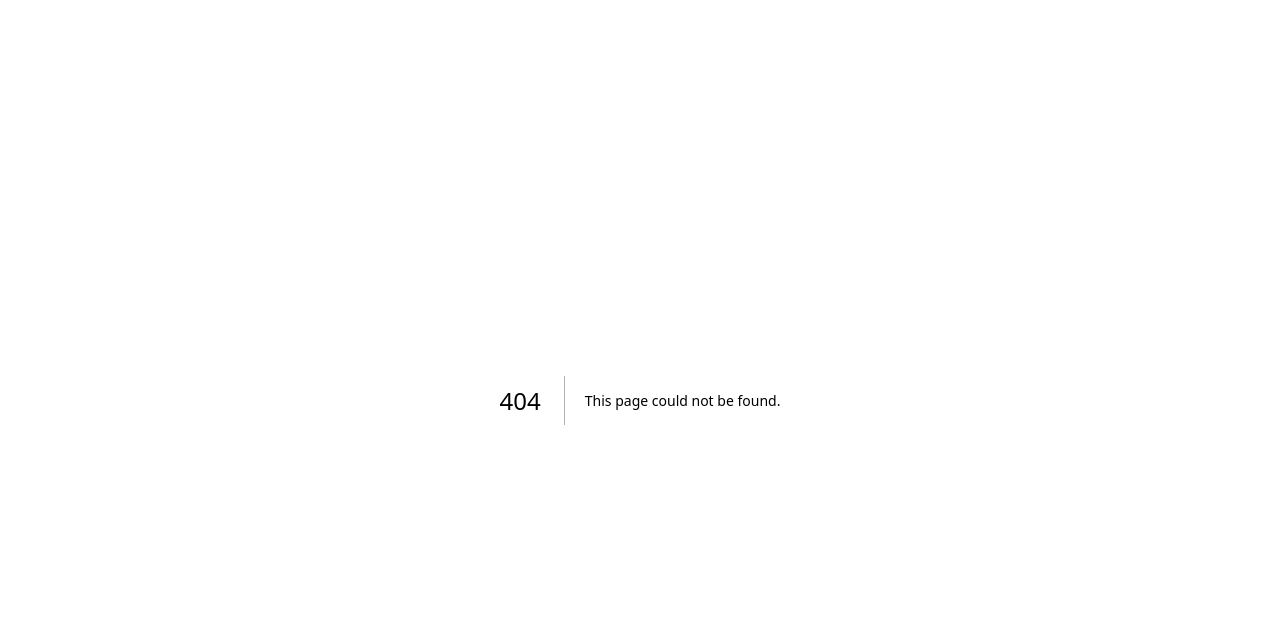
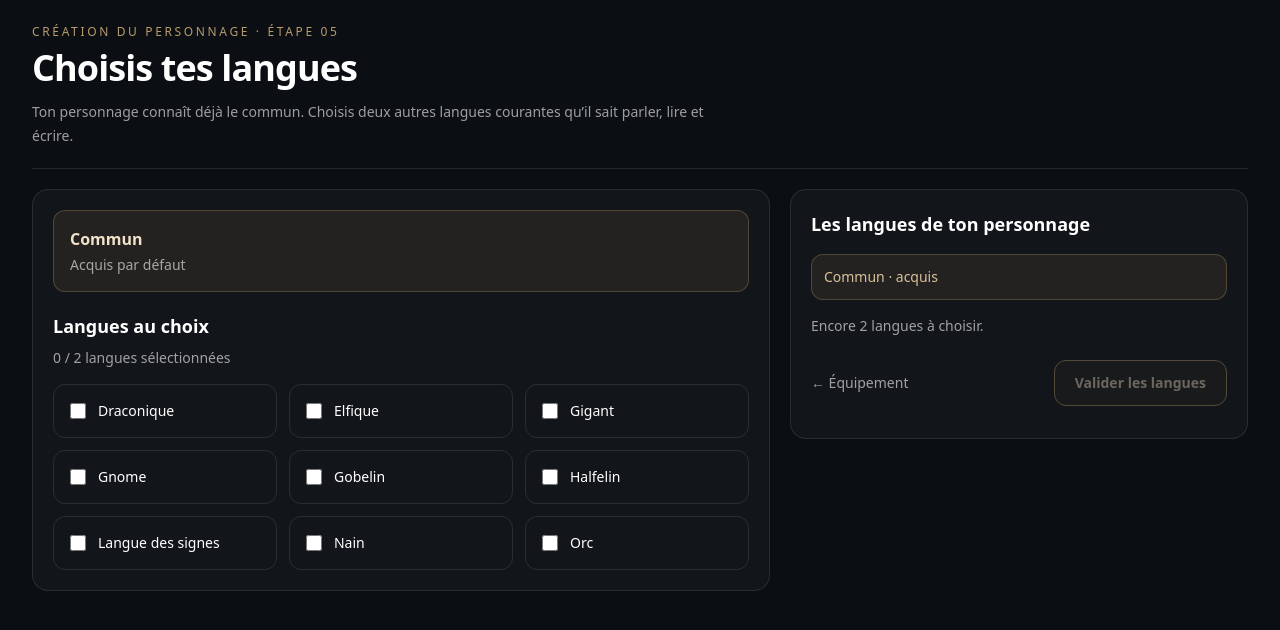
Before and after one commit to Kitari31/dnd-character-builder, a Next.js app: page /creation/languages in a window 1280 px wide. Before the commit this address had no page. Shown: the top 630 px of the page. Built offline with nearby package versions, Linux system fonts and the light colour scheme.

Commit message:
feat: add languages page

```diff
--- a/src/app/creation/backgrounds/page.tsx
+++ b/src/app/creation/backgrounds/page.tsx
@@ -273,7 +273,7 @@ function BackgroundSelection() {
                       onClick={() => router.back()}
                       className="text-sm font-medium text-white/50 transition hover:text-white"
                     >
-                      ← Retour
+                      ← Espèce
                     </button>
 
                     <button
--- a/src/app/creation/equipment/page.tsx
+++ b/src/app/creation/equipment/page.tsx
@@ -62,7 +62,6 @@ function EquipmentForm({ classId, className, backgroundId, backgroundName, class
     searchParams.get("equipmentClass") === classId ? searchParams.get("classEquipmentChoice") : null));
   const [backgroundChoice, setBackgroundChoice] = useState(() => resolveEquipmentChoice(backgroundOption,
     searchParams.get("equipmentBackground") === backgroundId ? searchParams.get("backgroundEquipmentChoice") : null));
-  const [saved, setSaved] = useState(false);
 
   function selectionParams() {
     const params = new URLSearchParams(searchParams.toString());
@@ -96,14 +95,12 @@ function EquipmentForm({ classId, className, backgroundId, backgroundName, class
         <div className="space-y-5">
           <EquipmentOptions name="class-equipment" title={`Équipement de classe · ${className}`} options={classOptions}
             selected={classOption} choice={resolveEquipmentChoice(classOption, classChoice)}
-            sourceUrl={`https://www.aidedd.org/regles-24/classes/${classId}/`}
-            onSelect={id => { setClassOptionId(id); setSaved(false); }}
-            onChoice={value => { setClassChoice(value); setSaved(false); }} />
+            onSelect={id => { setClassOptionId(id); }}
+            onChoice={value => { setClassChoice(value); }} />
           <EquipmentOptions name="background-equipment" title={`Équipement d’historique · ${backgroundName}`} options={backgroundOptions}
             selected={backgroundOption} choice={resolveEquipmentChoice(backgroundOption, backgroundChoice)}
-            sourceUrl={`https://www.aidedd.org/regles-24/origines-des-personnages/description-des-historiques/#${backgroundId}`}
-            onSelect={id => { setBackgroundOptionId(id); setSaved(false); }}
-            onChoice={value => { setBackgroundChoice(value); setSaved(false); }} />
+            onSelect={id => { setBackgroundOptionId(id); }}
+            onChoice={value => { setBackgroundChoice(value); }} />
 
         </div>
 
@@ -125,20 +122,18 @@ function EquipmentForm({ classId, className, backgroundId, backgroundName, class
           <div className="mt-6 flex flex-wrap items-center justify-between gap-4">
             <button type="button" className="text-sm text-white/60 hover:text-white" onClick={() => router.push(`/creation/backgrounds?${selectionParams().toString()}`)}>← Historique</button>
             <button type="button" className={action} onClick={() => {
-              router.replace(`/creation/equipment?${selectionParams().toString()}`, { scroll: false });
-              setSaved(true);
-            }}>Valider l’équipement</button>
+              router.push(`/creation/languages?${selectionParams().toString()}`);
+            }}>Continuer →</button>
           </div>
-          <p role="status" className="mt-3 text-sm text-[#d8c09a]">{saved ? "Équipement enregistré. Tes choix sont conservés dans le lien de cette page." : ""}</p>
         </aside>
       </div>
     </div>
   </main>;
 }
 
-function EquipmentOptions({ name, title, options, selected, choice, sourceUrl, onSelect, onChoice }: {
+function EquipmentOptions({ name, title, options, selected, choice, onSelect, onChoice }: {
   name: string; title: string; options: readonly EquipmentOption[]; selected: EquipmentOption; choice: string;
-  sourceUrl: string; onSelect: (id: string) => void; onChoice: (value: string) => void;
+  onSelect: (id: string) => void; onChoice: (value: string) => void;
 }) {
   return <fieldset className={panel}>
     <legend className="px-2 text-lg font-semibold">{title}</legend>
--- /dev/null
+++ b/src/app/creation/languages/page.tsx
@@ -0,0 +1,91 @@
+"use client";
+
+import { Suspense, useState } from "react";
+import { useRouter, useSearchParams } from "next/navigation";
+import { COMMON_LANGUAGE, OPTIONAL_LANGUAGES, normalizeLanguageChoices, withLanguages } from "@/lib/languages";
+
+export default function LanguagesPage() {
+  return (
+    <Suspense fallback={<main className="min-h-screen bg-[#0b0e12] p-6 text-white">Chargement…</main>}>
+      <LanguageSelection />
+    </Suspense>
+  );
+}
+
+function LanguageSelection() {
+  const router = useRouter();
+  const searchParams = useSearchParams();
+  const [selectedIds, setSelectedIds] = useState(() => normalizeLanguageChoices(searchParams.getAll("languages")));
+  const [saved, setSaved] = useState(false);
+  const complete = selectedIds.length === 2;
+
+  function toggleLanguage(id: string) {
+    setSelectedIds(current => current.includes(id)
+      ? current.filter(value => value !== id)
+      : normalizeLanguageChoices([...current, id]));
+    setSaved(false);
+  }
+
+  function selectionParams() {
+    return withLanguages(new URLSearchParams(searchParams.toString()), selectedIds);
+  }
+
+  return (
+    <main className="min-h-screen bg-[#0b0e12] text-white">
+      <div className="mx-auto max-w-7xl px-4 py-6 sm:px-6 lg:px-8">
+        <header className="border-b border-white/10 pb-5">
+          <p className="mb-2 text-xs font-medium uppercase tracking-[0.22em] text-[#b89b6d]">Création du personnage · Étape 05</p>
+          <h1 className="text-3xl font-semibold tracking-tight md:text-4xl">Choisis tes langues</h1>
+          <p className="mt-3 max-w-2xl text-sm leading-6 text-white/60">
+            Ton personnage connaît déjà le commun. Choisis deux autres langues courantes qu’il sait parler, lire et écrire.
+          </p>
+        </header>
+
+        <div className="mt-5 grid items-start gap-5 lg:grid-cols-[1.45fr_0.9fr]">
+          <section className="rounded-2xl border border-white/10 bg-white/[0.03] p-5" aria-labelledby="languages-title">
+            <div className="mb-5 rounded-xl border border-[#b89b6d]/30 bg-[#b89b6d]/10 p-4">
+              <p className="font-semibold text-[#f1e2c9]">{COMMON_LANGUAGE.name}</p>
+              <p className="mt-1 text-sm text-white/60">Acquis par défaut</p>
+            </div>
+            <fieldset aria-describedby="language-count">
+              <legend id="languages-title" className="text-lg font-semibold">Langues au choix</legend>
+              <p id="language-count" className="mb-4 mt-2 text-sm text-white/60" aria-live="polite">
+                {selectedIds.length} / 2 langues sélectionnées{complete ? " · Décoche une langue pour changer ton choix." : ""}
+              </p>
+              <div className="grid gap-3 sm:grid-cols-2 xl:grid-cols-3">
+                {OPTIONAL_LANGUAGES.map(language => {
+                  const selected = selectedIds.includes(language.id);
+                  const disabled = complete && !selected;
+                  return (
+                    <label key={language.id} className={`flex items-center gap-3 rounded-xl border p-4 transition ${selected ? "border-[#b89b6d] bg-[#b89b6d]/10" : "border-white/10"} ${disabled ? "cursor-not-allowed opacity-40" : "cursor-pointer hover:border-[#b89b6d]/60"}`}>
+                      <input type="checkbox" checked={selected} disabled={disabled} onChange={() => toggleLanguage(language.id)} className="h-4 w-4 accent-[#b89b6d]" />
+                      <span className="text-sm font-medium">{language.name}</span>
+                    </label>
+                  );
+                })}
+              </div>
+            </fieldset>
+          </section>
+
+          <aside className="rounded-2xl border border-white/10 bg-white/[0.03] p-5 lg:sticky lg:top-6" aria-labelledby="summary-title">
+            <h2 id="summary-title" className="text-lg font-semibold">Les langues de ton personnage</h2>
+            <ul className="mt-4 space-y-3 text-sm">
+              <li className="rounded-xl border border-[#b89b6d]/30 bg-[#b89b6d]/10 p-3 text-[#d8c09a]">Commun · acquis</li>
+              {selectedIds.map(id => <li key={id} className="rounded-xl border border-white/10 p-3">{OPTIONAL_LANGUAGES.find(language => language.id === id)?.name}</li>)}
+            </ul>
+            <p className="mt-4 text-sm text-white/60">{complete ? "Tes trois langues sont prêtes." : `Encore ${2 - selectedIds.length} langue${selectedIds.length === 0 ? "s" : ""} à choisir.`}</p>
+            <div className="mt-6 flex flex-wrap items-center justify-between gap-4">
+              <button type="button" className="text-sm text-white/60 hover:text-white" onClick={() => router.push(`/creation/equipment?${selectionParams().toString()}`)}>← Équipement</button>
+              <button type="button" disabled={!complete} className="rounded-xl border border-[#b89b6d] bg-[#b89b6d]/10 px-5 py-3 text-sm font-semibold text-[#f1e2c9] transition hover:bg-[#b89b6d]/20 disabled:cursor-not-allowed disabled:opacity-40" onClick={() => {
+                if (!complete) return;
+                router.replace(`/creation/languages?${selectionParams().toString()}`, { scroll: false });
+                setSaved(true);
+              }}>Valider les langues</button>
+            </div>
+            <p role="status" className="mt-3 text-sm text-[#d8c09a]">{saved ? "Langues enregistrées." : ""}</p>
+          </aside>
+        </div>
+      </div>
+    </main>
+  );
+}
--- a/src/app/creation/species/page.tsx
+++ b/src/app/creation/species/page.tsx
@@ -195,7 +195,7 @@ function SpeciesSelection() {
                     onClick={() => router.back()}
                     className="text-sm font-medium text-white/50 transition hover:text-white"
                   >
-                    ← Retour
+                    ← Classe
                   </button>
 
                   <button
--- /dev/null
+++ b/src/data/languages.json
@@ -0,0 +1,12 @@
+[
+  { "id": "commun", "name": "Commun" },
+  { "id": "draconique", "name": "Draconique" },
+  { "id": "elfique", "name": "Elfique" },
+  { "id": "gigant", "name": "Gigant" },
+  { "id": "gnome", "name": "Gnome" },
+  { "id": "gobelin", "name": "Gobelin" },
+  { "id": "halfelin", "name": "Halfelin" },
+  { "id": "langue-des-signes", "name": "Langue des signes" },
+  { "id": "nain", "name": "Nain" },
+  { "id": "orc", "name": "Orc" }
+]
--- /dev/null
+++ b/src/lib/languages.ts
@@ -0,0 +1,18 @@
+import languages from "@/data/languages.json";
+
+export const COMMON_LANGUAGE = languages.find(language => language.id === "commun")!;
+export const OPTIONAL_LANGUAGES = languages.filter(language => language.id !== COMMON_LANGUAGE.id);
+
+/** Restore only distinct, valid choices; Common is always added separately. */
+export function normalizeLanguageChoices(ids: readonly string[]): string[] {
+  return [...new Set(ids)].filter(id => OPTIONAL_LANGUAGES.some(language => language.id === id)).slice(0, 2);
+}
+
+export function withLanguages(params: URLSearchParams, choices: readonly string[]): URLSearchParams {
+  const result = new URLSearchParams(params);
+  result.delete("languages");
+  for (const id of [COMMON_LANGUAGE.id, ...normalizeLanguageChoices(choices)]) {
+    result.append("languages", id);
+  }
+  return result;
+}
```
